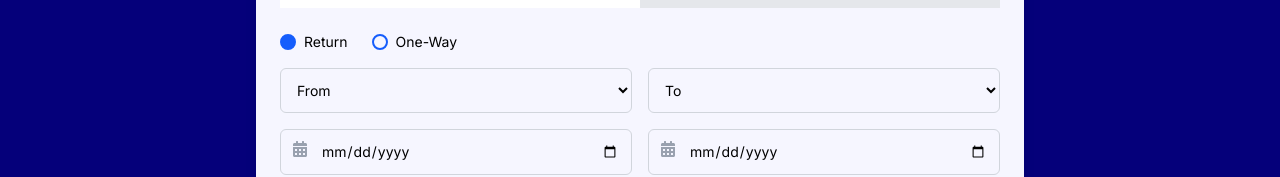
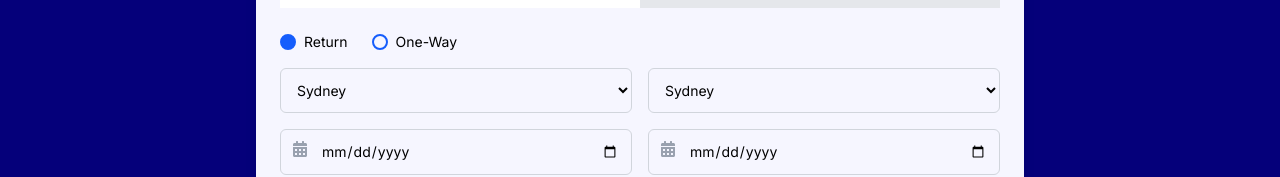
Before and after one commit to MVPAV/FlyDreamAir, a Next.js app: page /home in a window 1280 px wide. Shown: the part 344-521 px from the top of the page. Built offline with nearby package versions, Linux system fonts and the light colour scheme.

Commit message:
fix selected option dropdown for location fields

```diff
--- a/src/app/(main)/home/components/FlightSearchSection.tsx
+++ b/src/app/(main)/home/components/FlightSearchSection.tsx
@@ -78,7 +78,7 @@ export default function FlightSearchSection() {
                             {/* Location fields */}
                             <div className="grid grid-cols-2 gap-4">
                                 <select className="w-full p-3 rounded-md border border-gray-300 text-sm">
-                                    <option value="" disabled selected >From</option>
+                                    <option value="" disabled>From</option>
                                     <option value="syd">Sydney</option>
                                     <option value="mel">Melbourne</option>
                                     <option value="bri">Brisbane</option>
@@ -86,7 +86,7 @@ export default function FlightSearchSection() {
                                     <option value="ade">Adelaide</option>
                                 </select>
                                 <select className="w-full p-3 rounded-md border border-gray-300 text-sm">
-                                    <option value="" disabled selected >To</option>
+                                    <option value="" disabled>To</option>
                                     <option value="syd">Sydney</option>
                                     <option value="mel">Melbourne</option>
                                     <option value="bri">Brisbane</option>
```
